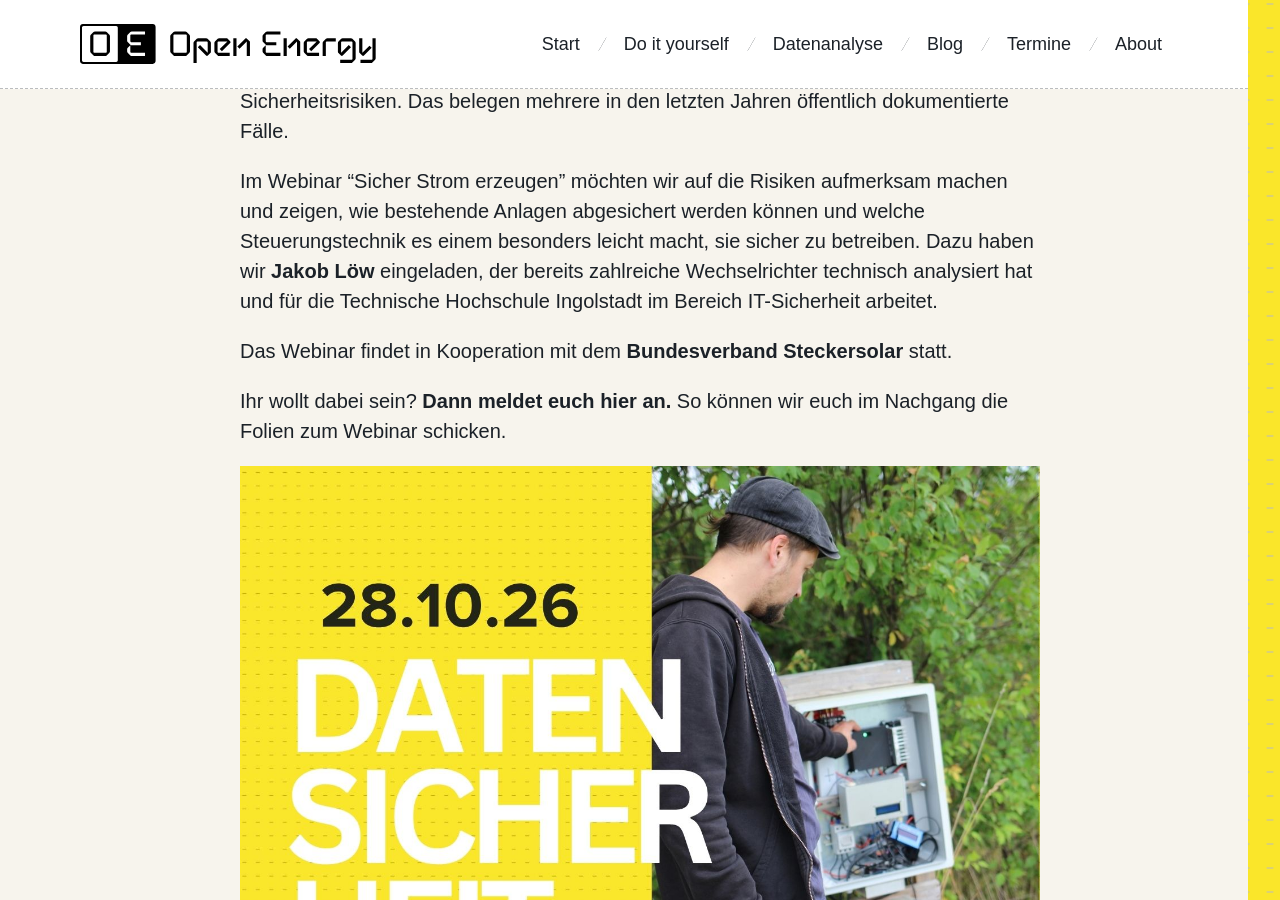
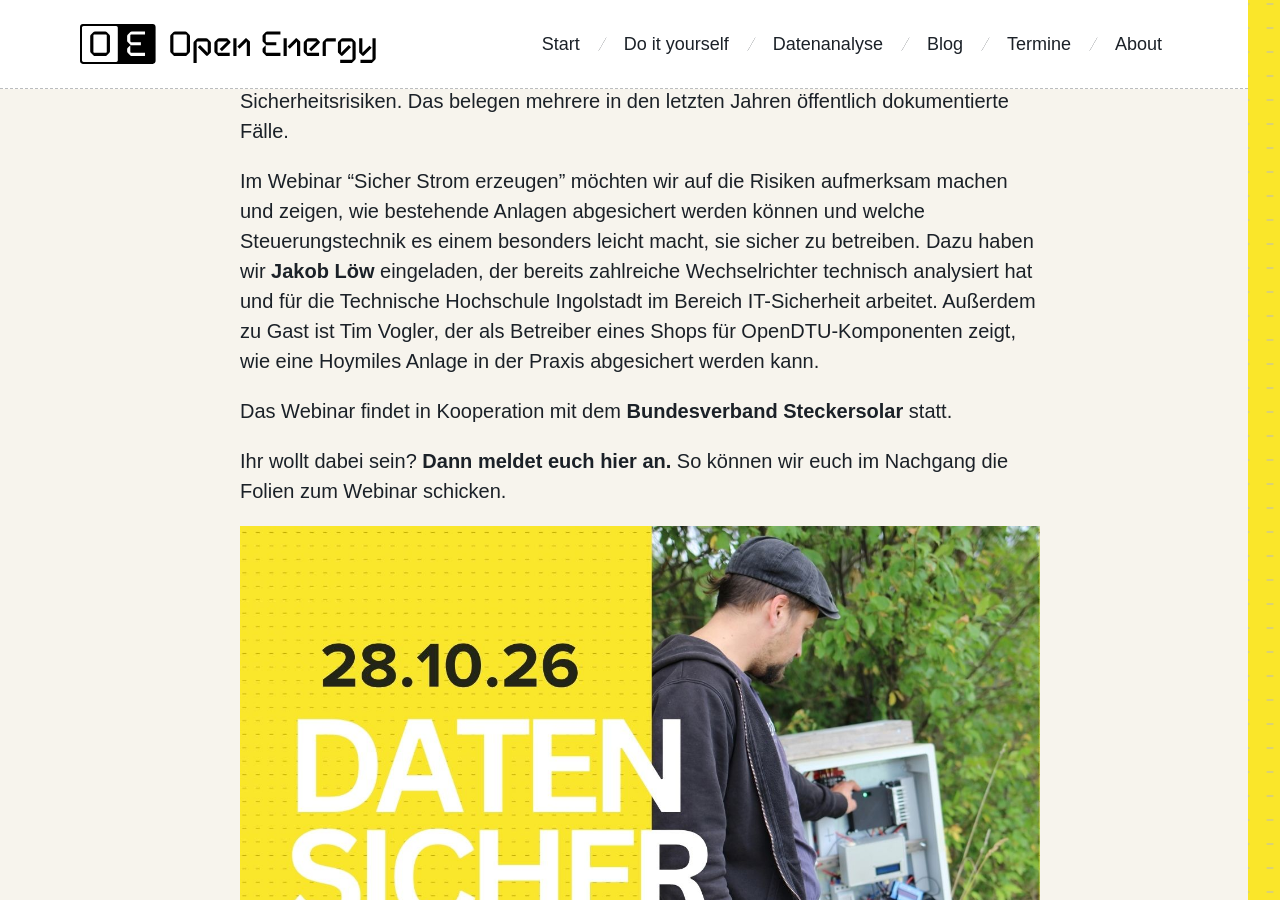
Before and after one commit to okfde/open-energy, a Jekyll site: the page built from _events/energie-sicher-erzeugen-digital.md, in a window 1280 px wide and 900 px high, scrolled down 991 px. Built offline with Jekyll 4.4.1, drawn with Linux system fonts in a browser that asks for light colours; some web fonts are replaced.

Commit message:
changed txt

```diff
--- a/_events/energie-sicher-erzeugen-digital.md
+++ b/_events/energie-sicher-erzeugen-digital.md
@@ -9,7 +9,7 @@ call_url: "https://meet.prototypefund.de/user/rooms/hqn-7en-unp-yd9/join"
 
 Balkonkraftwerke und private Dachsolaranlagen sind weit verbreitet. Die Anlagen werden jedoch meistens über herstellereigene Software gesteuert und überwacht, die häufig nicht in Deutschland oder der EU gehostet wird. Zur Fernwartung, Firmware-Aktualisierung und Verbrauchsoptimierung verfügen diese Systeme in der Regel über eine dauerhafte Internetanbindung, die sie technisch fernsteuerbar macht. Daraus ergeben sich Sicherheitsrisiken. Das belegen mehrere in den letzten Jahren öffentlich dokumentierte Fälle.
 
-Im Webinar “Sicher Strom erzeugen” möchten wir auf die Risiken aufmerksam machen und zeigen, wie bestehende Anlagen abgesichert werden können und welche Steuerungstechnik es einem besonders leicht macht, sie sicher zu betreiben. Dazu haben wir **[Jakob Löw](https://jakobloew.me/)** eingeladen, der bereits zahlreiche Wechselrichter technisch analysiert hat und für die Technische Hochschule Ingolstadt im Bereich IT-Sicherheit arbeitet.
+Im Webinar “Sicher Strom erzeugen” möchten wir auf die Risiken aufmerksam machen und zeigen, wie bestehende Anlagen abgesichert werden können und welche Steuerungstechnik es einem besonders leicht macht, sie sicher zu betreiben. Dazu haben wir **[Jakob Löw](https://jakobloew.me/)** eingeladen, der bereits zahlreiche Wechselrichter technisch analysiert hat und für die Technische Hochschule Ingolstadt im Bereich IT-Sicherheit arbeitet. Außerdem zu Gast ist Tim Vogler, der als Betreiber eines Shops für OpenDTU-Komponenten zeigt, wie eine Hoymiles Anlage in der Praxis abgesichert werden kann.
 
 Das Webinar findet in Kooperation mit dem **[Bundesverband Steckersolar](https://bundesverband-steckersolar.de/)** statt.
 
```
